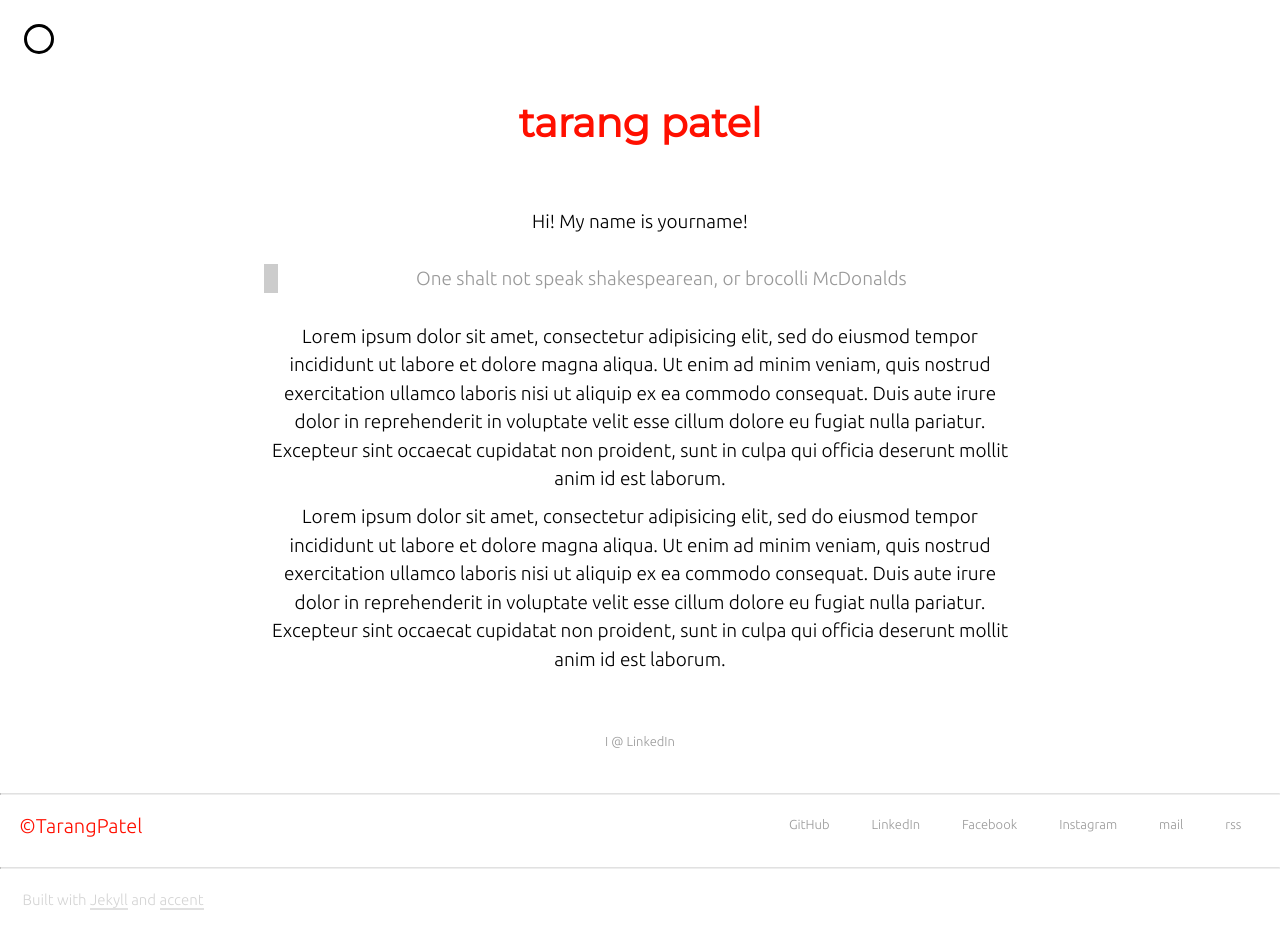
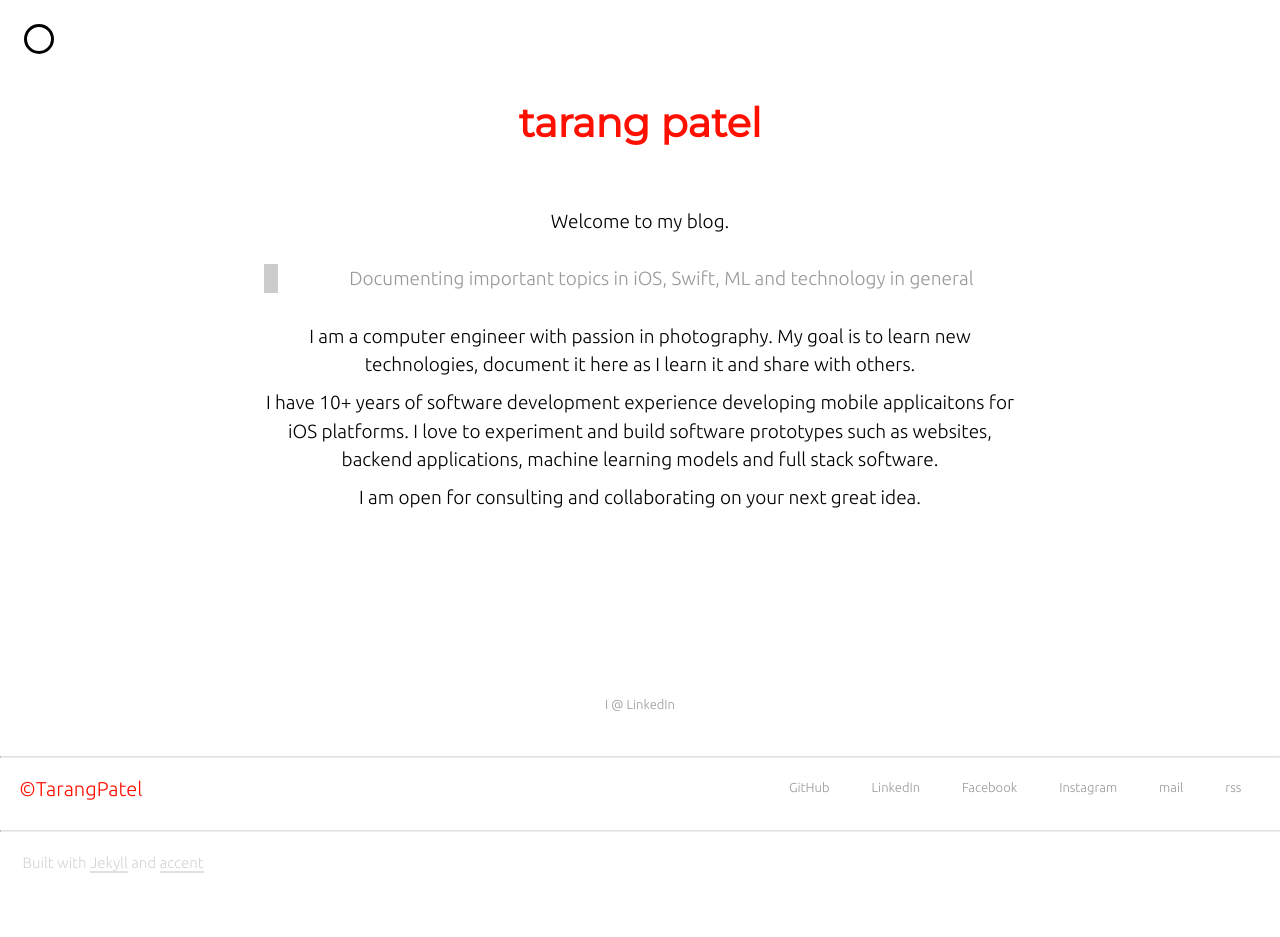
Before and after one commit to tarangpatel/whatilove, a Jekyll site: the page built from about.markdown, in a window 1280 px wide. Built offline with Jekyll 4.4.1, drawn with Linux system fonts in a browser that asks for light colours; nearby versions of some CDN libraries; after the commit the page ends 900 px from its top, so only the background shows below that.

Commit message:
Updates about me page

```diff
--- a/_includes/intro.html
+++ b/_includes/intro.html
@@ -2,7 +2,9 @@
     <div id="intro">
         <div class="container">
             {% if site.profile_picture %}
+                <a href="/about.html">
                 <img id="intro-img" src="http://www.gravatar.com/avatar/{{ site.email_md5 }}?s=200">
+                </a>
             {% endif %}
             <h2>
                 {% if site.site_heading %}
--- a/about.markdown
+++ b/about.markdown
@@ -1,15 +1,16 @@
 ---
 layout: about
-title: accent
-author: Ankit Sultana
+title: About Me
+author: Tarang Patel
 permalink: /about
 ---
 
-Hi! My name is yourname!
+Welcome to my blog.
 
-> One shalt not speak shakespearean, or brocolli McDonalds
+> Documenting important topics in iOS, Swift, ML and technology in general
 
-Lorem ipsum dolor sit amet, consectetur adipisicing elit, sed do eiusmod tempor incididunt ut labore et dolore magna aliqua. Ut enim ad minim veniam, quis nostrud exercitation ullamco laboris nisi ut aliquip ex ea commodo consequat. Duis aute irure dolor in reprehenderit in voluptate velit esse cillum dolore eu fugiat nulla pariatur. Excepteur sint occaecat cupidatat non proident, sunt in culpa qui officia deserunt mollit anim id est laborum.
+I am a computer engineer with passion in photography. My goal is to learn new technologies, document it here as I learn it and share with others.
 
+I have 10+ years of software development experience developing mobile applicaitons for iOS platforms. I love to experiment and build software prototypes such as websites, backend applications, machine learning models and full stack software.
 
-Lorem ipsum dolor sit amet, consectetur adipisicing elit, sed do eiusmod tempor incididunt ut labore et dolore magna aliqua. Ut enim ad minim veniam, quis nostrud exercitation ullamco laboris nisi ut aliquip ex ea commodo consequat. Duis aute irure dolor in reprehenderit in voluptate velit esse cillum dolore eu fugiat nulla pariatur. Excepteur sint occaecat cupidatat non proident, sunt in culpa qui officia deserunt mollit anim id est laborum.
+I am open for consulting and collaborating on your next great idea.
```
